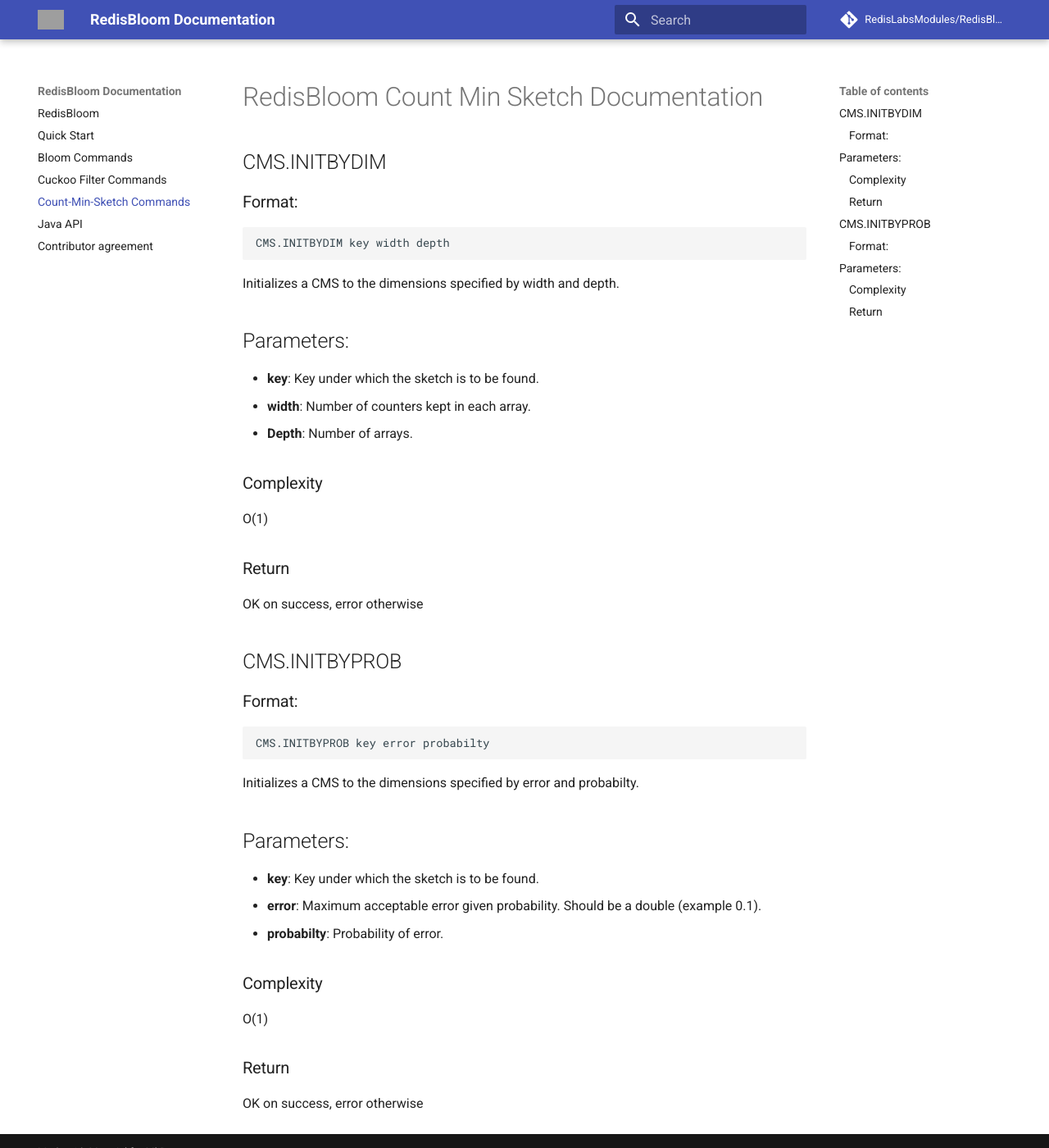
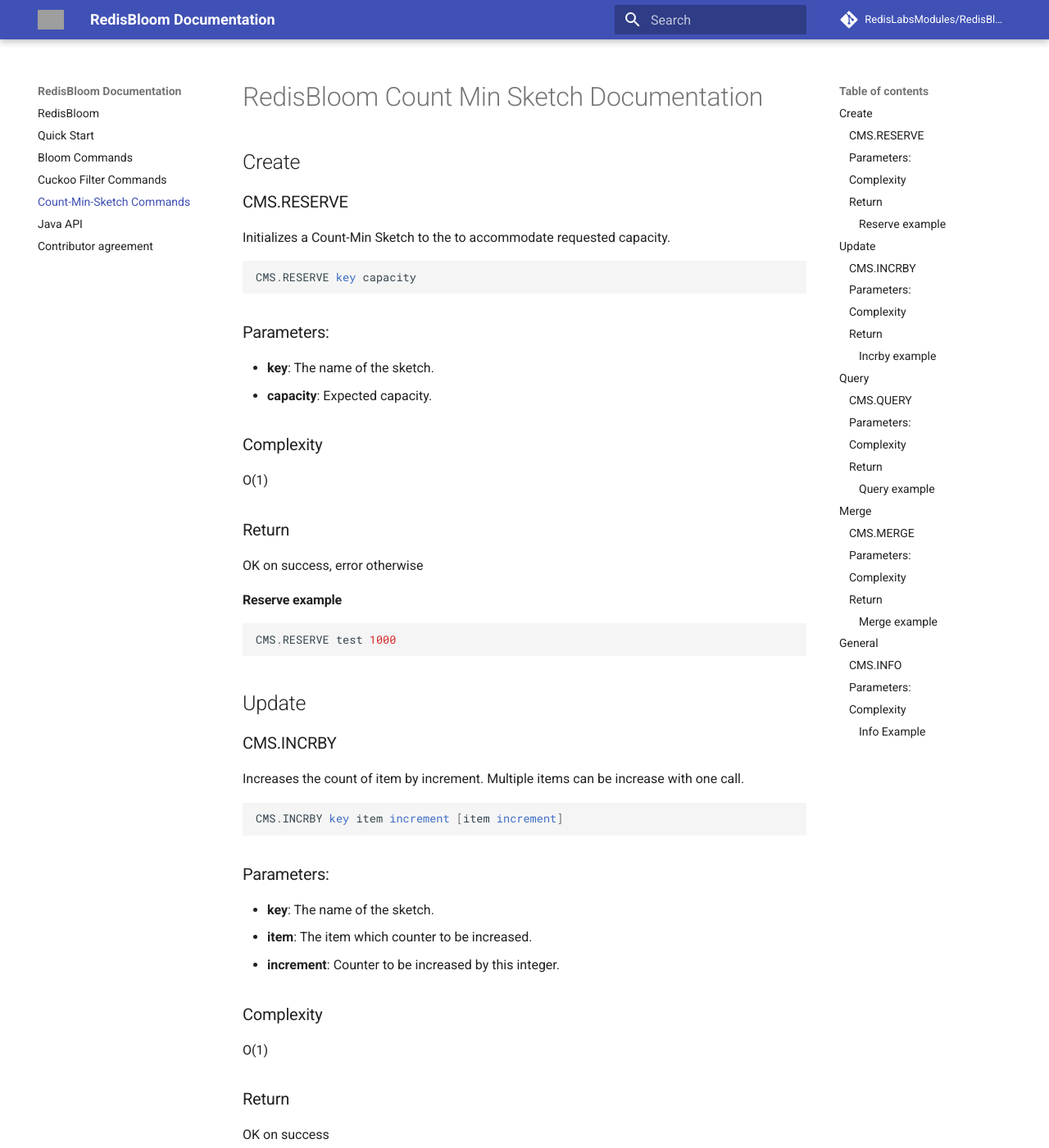
Before and after one commit to RedisBloom/RedisBloom, an MkDocs documentation site: the page built from docs/CountMinSketch_Commands.md, in a window 1280 px wide and 1400 px high. Shown: the whole window at 82% size. Built offline with MkDocs 1.6.1 and Material for MkDocs 9.7.7, drawn with Linux system fonts in a browser that asks for light colours; comment, search, counter and statistics services are not loaded; old or Windows-style settings are respelled for this version of MkDocs; some of the changed text lies outside the part shown; grey boxes are pictures that could not be loaded.

Commit message:
Remove InitBy*. Added support for fill rate

````diff
--- a/docs/CountMinSketch_Commands.md
+++ b/docs/CountMinSketch_Commands.md
@@ -1,20 +1,19 @@
 # RedisBloom Count Min Sketch Documentation
 
-## CMS.INITBYDIM
+## Create
 
-### Format:
+### CMS.RESERVE
 
-```
-CMS.INITBYDIM key width depth
+Initializes a Count-Min Sketch to the to accommodate requested capacity.
+
+```sql
+CMS.RESERVE key capacity
 ```
 
-Initializes a CMS to the dimensions specified by width and depth.
+### Parameters:
 
-## Parameters:
-
-* **key**: Key under which the sketch is to be found.
-* **width**: Number of counters kept in each array.
-* **Depth**: Number of arrays.
+* **key**: The name of the sketch.
+* **capacity**: Expected capacity.
 
 ### Complexity
 
@@ -24,21 +23,27 @@
 
 OK on success, error otherwise
 
-## CMS.INITBYPROB
+#### Reserve example
 
-### Format:
-
-```
-CMS.INITBYPROB key error probabilty
+```sql
+CMS.RESERVE test 1000
 ```
 
-Initializes a CMS to the dimensions specified by error and probabilty.
+## Update
 
-## Parameters:
+### CMS.INCRBY
 
-* **key**: Key under which the sketch is to be found.
-* **error**: Maximum acceptable error given probability. Should be a double (example 0.1).
-* **probabilty**: Probability of error.
+Increases the count of item by increment. Multiple items can be increase with one call.
+
+```sql
+CMS.INCRBY key item increment [item increment]
+```
+
+### Parameters:
+
+* **key**: The name of the sketch.
+* **item**: The item which counter to be increased.
+* **increment**: Counter to be increased by this integer.
 
 ### Complexity
 
@@ -46,4 +51,103 @@
 
 ### Return
 
-OK on success, error otherwise
+OK on success
+
+#### Incrby example
+
+```sql
+CMS.INCRBY test foo 10 bar 42
+```
+
+## Query
+
+### CMS.QUERY
+
+Increases the count of item by increment. Multiple items can be increase with one call.
+
+```sql
+CMS.QUERY {key} item increment [item increment]
+```
+
+### Parameters:
+
+* **key**: The name of the sketch.
+* **item**: The item which counter to be increased.
+* **increment**: Counter to be increased by this integer.
+
+### Complexity
+
+O(1)
+
+### Return
+
+OK on success
+
+#### Query example
+
+```sql
+127.0.0.1:6379> CMS.QUERY test foo bar
+1) (integer) 10
+2) (integer) 42
+```
+
+## Merge
+
+### CMS.MERGE
+
+Merges several sketches into one sketch. All sketches must have identical width and depth. Weights can be used to multiply certain sketches. Default weight is 1.
+
+```sql
+CMS.MERGE dest numKeys src1 [src2 ...] [WEIGHT weight1 ...]
+```
+
+### Parameters:
+
+* **dest**: The name of destination sketch. Must be initialized.
+* **numKeys**: Number of sketches to be merged.
+* **src**: Names of source sketches to be merged.
+* **weights**: Multiple of each sketch. Default =1.
+
+### Complexity
+
+O(n)
+
+### Return
+
+OK on success
+
+#### Merge example
+
+```sql
+CMS.MERGE merge 2 test1 test2 WEIGHTS 1 3
+```
+
+## General
+
+### CMS.INFO
+
+Returns width, depth and total count in the sketch.
+
+```sql
+CMS.INFO key
+```
+
+### Parameters:
+
+* **key**: The name of the sketch.
+
+### Complexity
+
+O(1)
+
+#### Info Example
+
+```sql
+127.0.0.1:6379> CMS.INFO test
+1) width
+2) (integer) 2700
+3) depth
+4) (integer) 5
+5) count
+6) (integer) 10
+```
````
Also changed, not shown: 4 other files.
